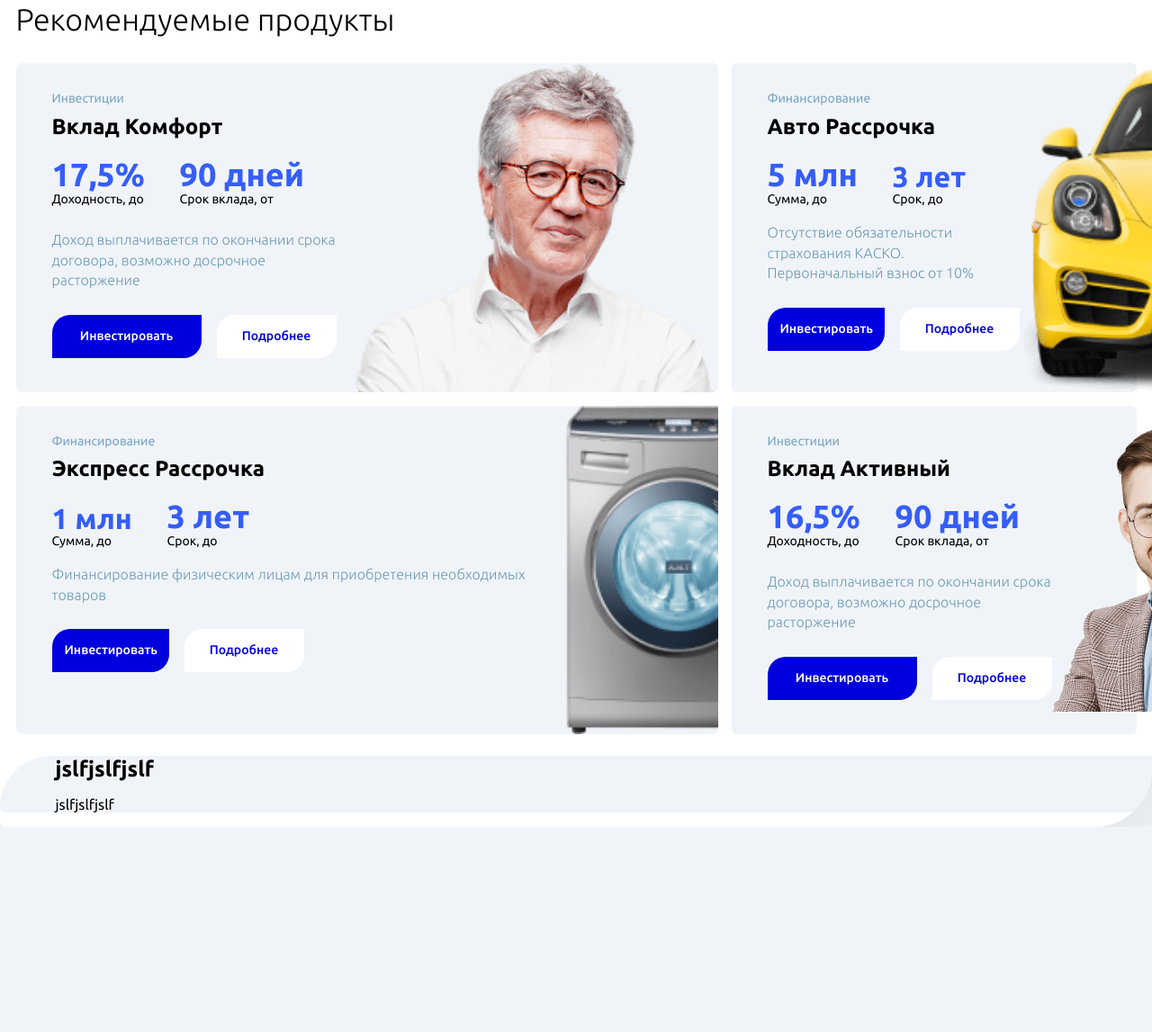
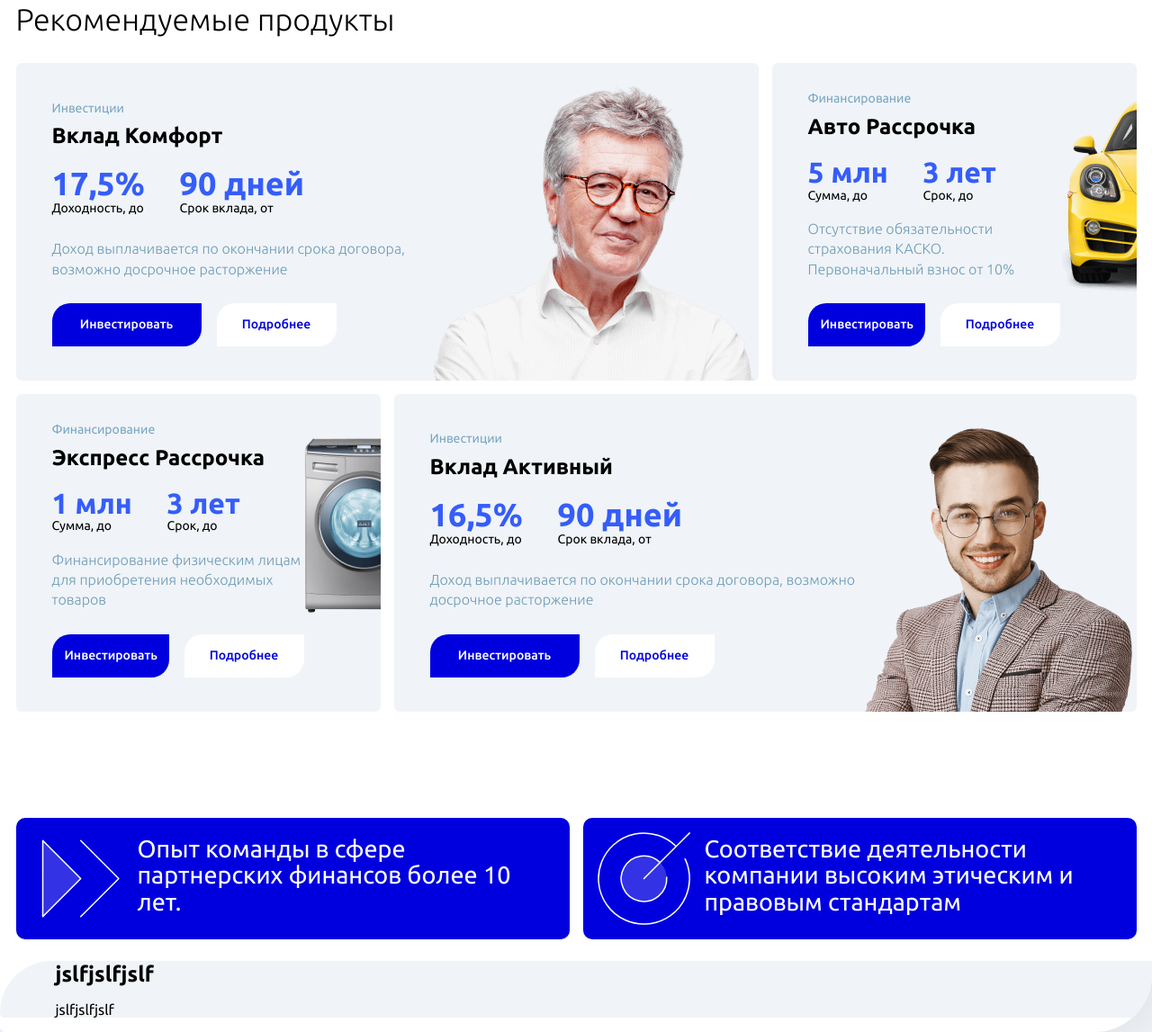
Before and after one commit to pnrf/financial-company, a website built with webpack: page src/pages/index.html in a window 1280 px wide. Shown: the part 721-1868 px from the top of the page at 90% size. Before the commit the page ends 1640 px from the top, so only its background shows below. Built offline with nearby package versions, Linux system fonts and the light colour scheme.

Commit message:
feat: add block products

```diff
--- a/src/pages/index.html
+++ b/src/pages/index.html
@@ -105,9 +105,9 @@
       <section class="section products">
         <div class="section__content">
           <h2 class="section__title">Рекомендуемые продукты</h2>
+          <div class="products__cards">
 
-          <div class="products__cards">
-            <div class="card">
+            <div class="card card_size_big">
               <div class="card__content">
                 <h3 class="card__subtitle">Инвестиции</h3>
                 <h4 class="card__title">Вклад Комфорт</h4>
@@ -128,12 +128,13 @@
               <img class="products__card-img" src="<%=require('../images/pics/bgr-man-02.png')%>" alt="Фоновая картинка мужчины">
             </div>
 
-            <div class="card">
+            <div class="card card_size_small">
+              <div class="card__wrapper">
                 <div class="card__content">
                   <h3 class="card__subtitle">Финансирование</h3>
                   <h4 class="card__title">Авто Рассрочка</h4>
                   <div class="card__stat-data card__stat-data_margin-bottom_s">
-                  <p class="card__stat-data-value">5 млн</p>
+                    <p class="card__stat-data-value cart__stat-data-value_font-size_s">5 млн</p>
                     <p class="card__stat-data-label">Сумма, до</p>
                   </div>
                   <div class="card__stat-data card__stat-data_margin-bottom_s">
@@ -146,10 +147,11 @@
                     <a class="button button_type_link button_size_133x48 button_style_white" href="#" target="_blank" rel="noopener noreferrer">Подробнее</a>
                   </div>
                 </div>
-              <img class="products__card-img" src="<%=require('../images/pics/bgr-car-01.png')%>" alt="Фоновая картинка спортивного автомобиля">
+                <img class="products__card-img products__card-img_position_top" src="<%=require('../images/pics/bgr-car-01.png')%>" alt="Фоновая картинка спортивного автомобиля">
+              </div>
             </div>
 
-            <div class="card">
+            <div class="card card_size_small">
               <div class="card__content">
                 <h3 class="card__subtitle">Финансирование</>
                 <h4 class="card__title">Экспресс Рассрочка</h4>
@@ -158,7 +160,7 @@
                   <p class="card__stat-data-label">Сумма, до</p>
                 </div>
                 <div class="card__stat-data card__stat-data_margin-bottom_s">
-                  <p class="card__stat-data-value">3 лет</p>
+                  <p class="card__stat-data-value cart__stat-data-value_font-size_s">3 лет</p>
                   <p class="card__stat-data-label">Срок, до</p>
                 </div>
                 <p class="card__text">Финансирование физическим лицам для приобретения необходимых товаров</p>
@@ -167,10 +169,10 @@
                   <a class="button button_type_link button_size_133x48 button_style_white" href="#" target="_blank" rel="noopener noreferrer">Подробнее</a>
                 </div>
               </div>
-              <img class="products__card-img" src="<%=require('../images/pics/bgr-washing-machine-01.png')%>" alt="Фоновая картинка мужчины">
+              <img class="products__card-img products__card-img_position_top" src="<%=require('../images/pics/bgr-washing-machine-01.png')%>" alt="Фоновая картинка мужчины">
             </div>
 
-            <div class="card">
+            <div class="card card_size_big">
               <div class="card__content">
                 <h3 class="card__subtitle">Инвестиции</h3>
                 <h4 class="card__title">Вклад Активный</h4>
@@ -195,6 +197,19 @@
         </div>
       </section>
 
+      <!-- advantages -->
+      <section class="section advantages">
+        <div class="section__content advantages__content">
+          <div class="advantages__elm advantages__elm_bgr_caret">
+            <p class="advantages__elm-text">Опыт команды в сфере партнерских финансов более 10 лет.
+              </p>
+          </div>
+          <div class="advantages__elm advantages__elm_bgr_target">
+            <p class="advantages__elm-text">Соответствие деятельности компании высоким этическим и правовым стандартам</p>
+          </div>
+        </div>
+      </section>
+
       <!-- section -->
       <section class="section">
         <div class="section__container">
--- a/src/styles/index.css
+++ b/src/styles/index.css
@@ -353,22 +353,31 @@
 }
 
 .products__cards {
-  /* min-height: calc(100vh - 80px); */
-  display: grid;
-  grid-template-columns: 1fr 450px;
-  grid-template-rows: repeat(2, 1fr);
-  -webkit-box-sizing: border-box;
-  -moz-box-sizing: border-box;
-  box-sizing: border-box;
+  display: flex;
+  flex-wrap: wrap;
   gap: 15px;
   padding: 0;
-  /* grid-auto-flow: dense; */
 }
 
 .card {
   display: flex;
   background-color: #F0F4F8;
   border-radius: 6px;
+  overflow: hidden;
+}
+
+.card_size_big {
+  width: 825px;
+  align-items: flex-end;
+}
+
+.card_size_small {
+  width: 405px;
+}
+
+.card__wrapper {
+  display: flex;
+  align-items: center;
 }
 
 .card__content {
@@ -442,6 +451,53 @@
   object-fit: contain;
 }
 
+.products__card-img_position_top {
+  object-fit: contain;
+  padding-bottom: 60px;
+}
+
+/* ---------- section ---------- */
+
+.advantages {
+  margin-top: 118px;
+}
+
+.advantages__content {
+  display: flex;
+  justify-content: space-between;
+  align-items: center;
+  gap: 15px;
+}
+
+.advantages__elm {
+  width: 615px;
+  height: 135px;
+  border-radius: 10px;
+}
+
+.advantages__elm_bgr_caret {
+  background: left / contain no-repeat url('../images/icons/caret-double-right.svg');
+  background-color: #0000DE;
+}
+
+.advantages__elm_bgr_target {
+  background: left / contain no-repeat url('../images/icons/target.svg');
+  background-color: #0000DE;
+}
+
+.advantages__elm-text {
+  margin: 0;
+  padding: 20px 48px 20px 135px;
+  max-width: 440px;
+  font-weight: 400;
+  font-size: 27px;
+  line-height: 110%;
+  color: #fff;
+  overflow: hidden;
+  text-overflow: ellipsis;
+
+}
+
 /* ---------- section ---------- */
 
 .section {
```
Also changed, not shown: src/images/icons/caret-double-right.svg (added), src/images/icons/target.svg (added). Lines whose indentation alone changed are shown as unchanged.
